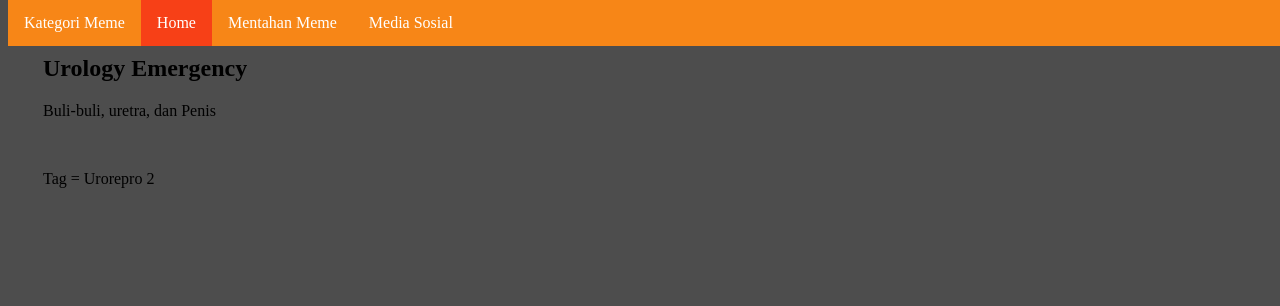
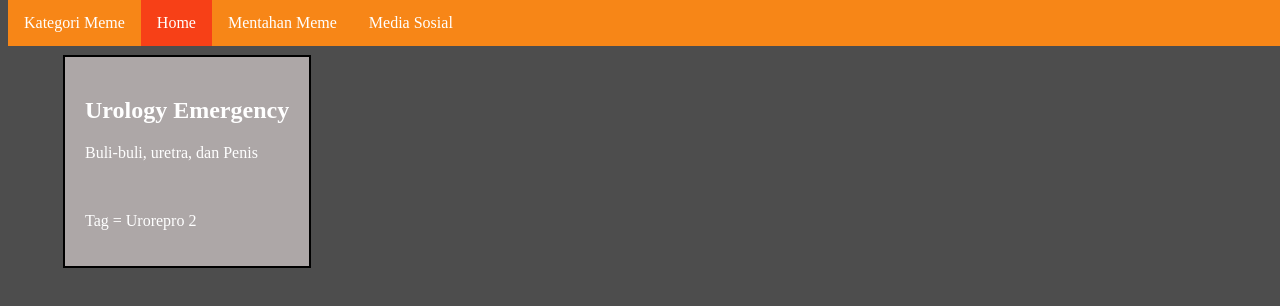
Before and after one commit to samheijdar/Catatanpunyakita, a plain HTML site: page index.html in a window 1280 px wide. Drawn offline with Linux system fonts and the light colour scheme.

Commit message:
Update index.html

```diff
--- a/index.html
+++ b/index.html
@@ -54,7 +54,6 @@
         padding: 15px;
         text-align: justify;
         }
-        h2.
         .quin {
         background-color: #ADA7A7;
         color: white;
```
